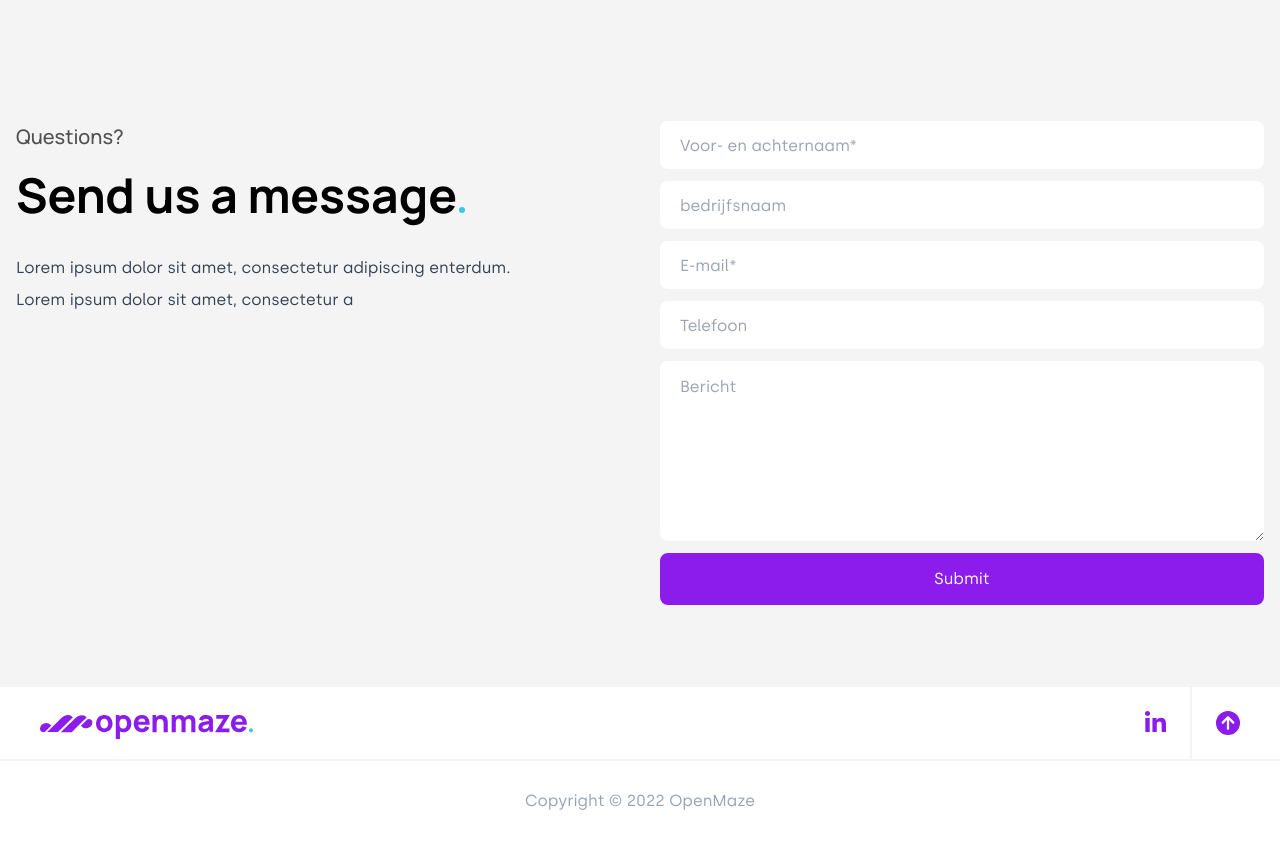
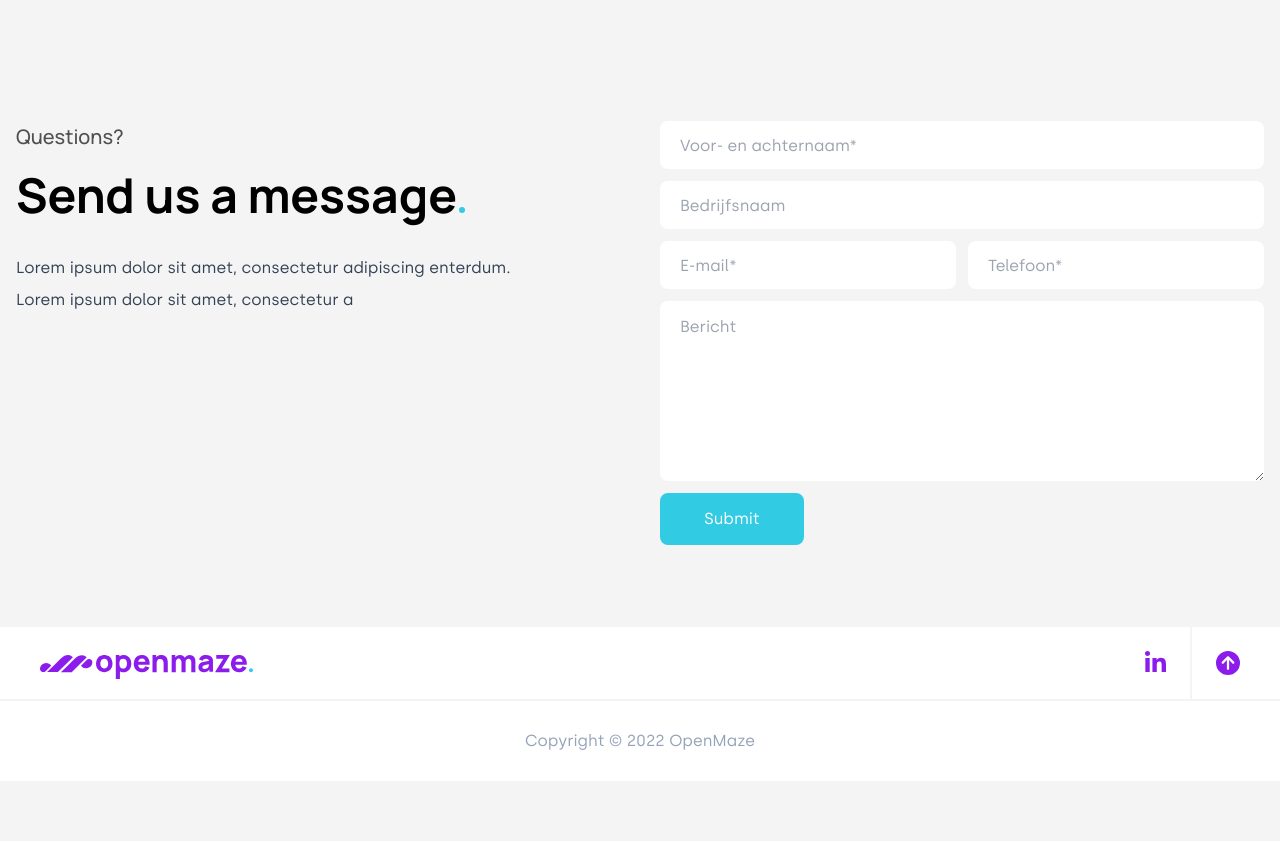
Before and after one commit to Open-Maze/website, a React (Vite) app: page /contact in a window 1280 px wide. Shown: the part 802-1643 px from the top of the page. After the commit the page ends 1583 px from the top, so only its background shows below. Built offline with nearby package versions, Linux system fonts and the light colour scheme.

Commit message:
Updated contact form styling

```diff
--- a/src/components/ContactForm/ContactForm.jsx
+++ b/src/components/ContactForm/ContactForm.jsx
@@ -66,24 +66,48 @@ const ContactForm = () => {
           onSubmit={handleSubmit}
           method="POST"
         >
-          {[
-            ['fullName', fullName, 'Voor- en achternaam*', 'text'],
-            ['companyName', companyName, 'bedrijfsnaam', 'text'],
-            ['email', email, 'E-mail*', 'email'],
-            ['phone', phone, 'Telefoon', 'phone'],
-          ].map(([label, iValue, placeholder, type]) => (
           <div className="form-group flex flex-col">
             <input
               className="form-control h-12 rounded-lg py-2.5 px-5"
-                placeholder={placeholder}
-                type={type}
-                id={label}
-                value={iValue}
-                name={label}
+              placeholder="Voor- en achternaam*"
+              type="text"
+              id="fullName"
+              value={fullName}
+              name="fullName"
               onChange={onChange}
             />
           </div>
-          ))}
+          <div className="form-group flex flex-col">
+            <input
+              className="form-control h-12 rounded-lg py-2.5 px-5"
+              placeholder="Bedrijfsnaam"
+              type="text"
+              id="companyName"
+              value={companyName}
+              name="companyName"
+              onChange={onChange}
+            />
+          </div>
+          <div className="form-group flex flex-row gap-3">
+            <input
+              className="form-control h-12 w-full rounded-lg px-5 py-2.5	"
+              placeholder="E-mail*"
+              type="email"
+              id="email"
+              value={email}
+              name="email"
+              onChange={onChange}
+            />
+            <input
+              className="form-control h-12 w-full rounded-lg py-2.5 px-5	"
+              placeholder="Telefoon*"
+              type="phone"
+              id="phone"
+              value={phone}
+              name="phone"
+              onChange={onChange}
+            />
+          </div>
           <div className="form-group flex flex-col">
             <textarea
               placeholder="Bericht"
@@ -95,7 +119,7 @@ const ContactForm = () => {
               onChange={onChange}
             />
           </div>
-          <button type="submit" className="btn button button--violet">
+          <button type="submit" className="btn button button--skyline w-36">
             Submit
           </button>
         </form>
```
Lines whose indentation alone changed are shown as unchanged.
